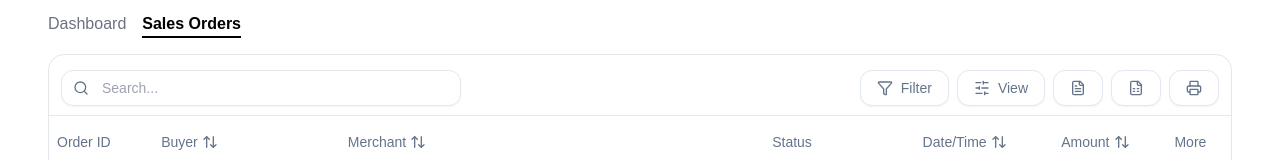
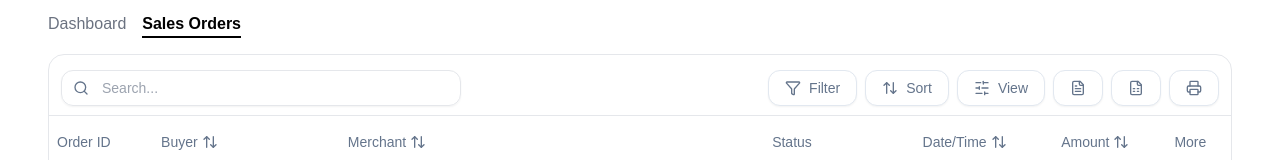
Before and after one commit to rulkimi/orders-dashboard, a Next.js app: page /orders in a window 1280 px wide. Shown: the part 124-284 px from the top of the page. Built offline with nearby package versions, Linux system fonts and the light colour scheme; data requests are answered from the project's data file.

Commit message:
add toast for non available buttons

```diff
--- a/app/orders/data-table.tsx
+++ b/app/orders/data-table.tsx
@@ -7,7 +7,7 @@ import { Table, TableBody, TableCell, TableHead, TableHeader, TableRow } from "@
 import { Input } from "@/components/ui/input";
 import { Button } from "@/components/ui/button";
 import { DropdownMenu, DropdownMenuTrigger, DropdownMenuContent, DropdownMenuCheckboxItem } from "@/components/ui/dropdown-menu";
-import { Search, FilterIcon, FileText, FileSpreadsheet, Printer, SlidersHorizontal } from "lucide-react";
+import { Search, FilterIcon, FileText, FileSpreadsheet, Printer, SlidersHorizontal, ArrowUpDown } from "lucide-react";
 import { OrderStatus } from "./columns";
 import Link from "next/link";
 import OrderDetails, { OrderDetailsType } from "@/app/orders/order-details";
@@ -95,6 +95,13 @@ export function DataTable<TData extends BaseRow, TValue>({ columns, data, isDash
     }
   };
 
+  const buttonUnavailable = (buttonName: string) => {
+    toast({
+      title: 'Feature Unavailable',
+      description: buttonName === 'Sort' ? 'Please click on the column title to sort the items.' : `${buttonName} button not available. Only for display.`
+    })
+  }
+
   const table = useReactTable({
     data: newData ?? data,
     columns: columns.filter(column => !(isDashboard && (column.id === "actions" || column.id === "date"))),
@@ -146,10 +153,11 @@ export function DataTable<TData extends BaseRow, TValue>({ columns, data, isDash
                           ))}
                         </DropdownMenuContent>
                       </DropdownMenu>
-                      <Button variant="outline"><SlidersHorizontal /> View</Button>
-                      <Button variant="outline"><FileText /></Button>
-                      <Button variant="outline"><FileSpreadsheet /></Button>
-                      <Button variant="outline"><Printer /></Button>
+                      <Button variant="outline" onClick={() => buttonUnavailable('Sort')}><ArrowUpDown /> Sort</Button>
+                      <Button variant="outline" onClick={() => buttonUnavailable('View')}><SlidersHorizontal /> View</Button>
+                      <Button variant="outline" onClick={() => buttonUnavailable('Doc File')}><FileText /></Button>
+                      <Button variant="outline" onClick={() => buttonUnavailable('Spreadsheet')}><FileSpreadsheet /></Button>
+                      <Button variant="outline" onClick={() => buttonUnavailable('Print')}><Printer /></Button>
                     </div>
                   </div>
                 ) : (
```
Also changed, not shown: app/globals.css (+0 -12 lines), app/orders/order-details.tsx (+5 -5 lines).
